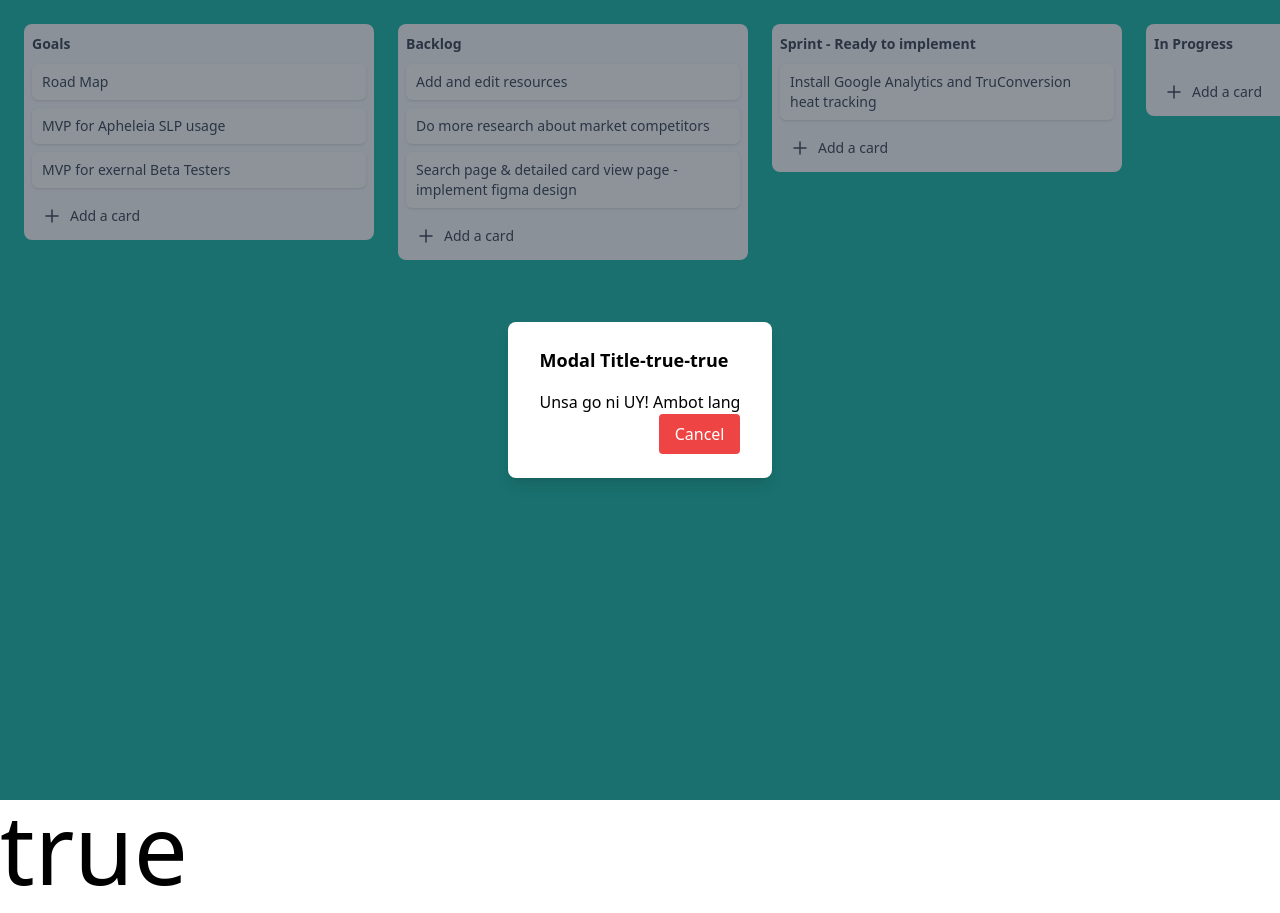
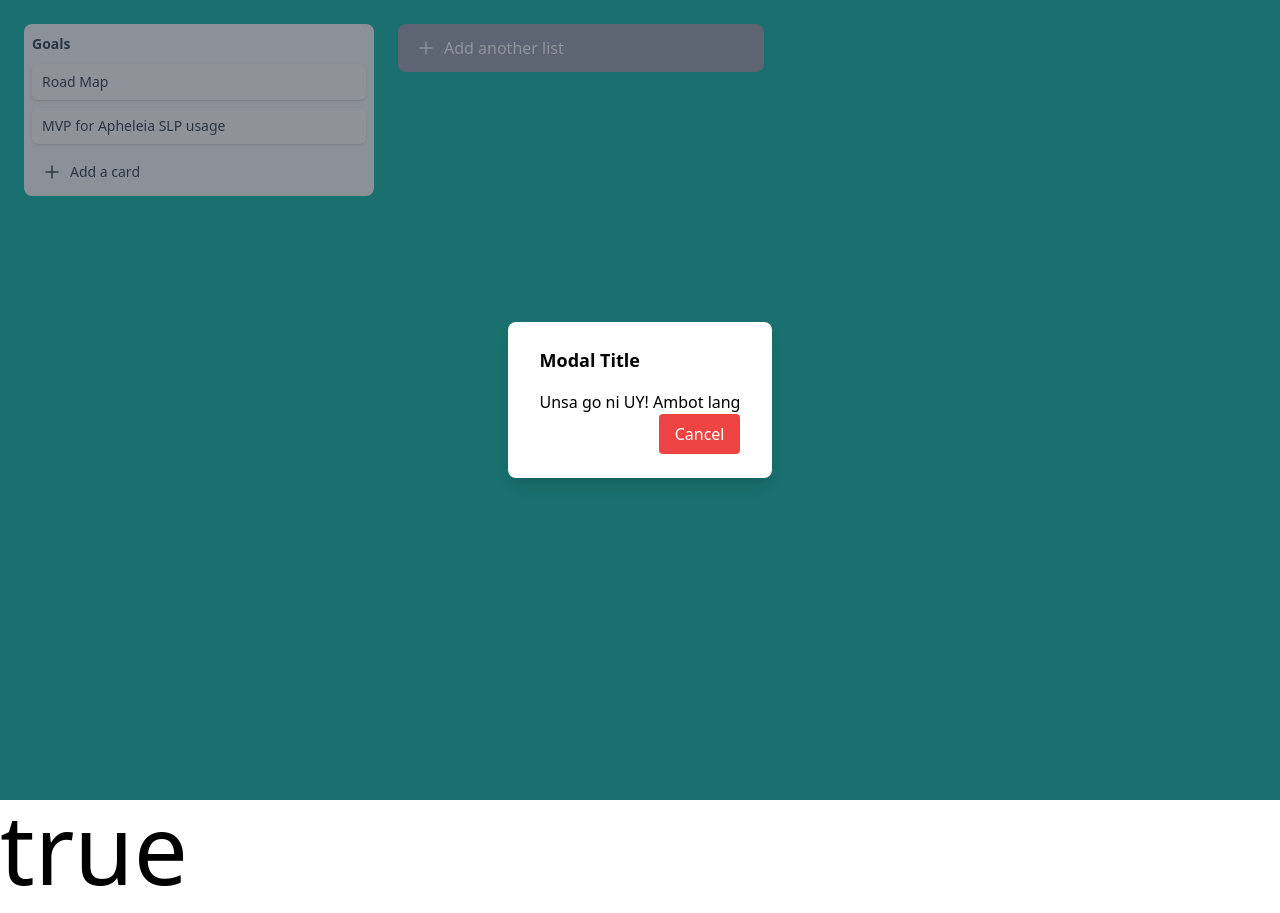
Before and after one commit to airrakedev/trello-boards, a Vue app: page /card/1/1 in a window 1280 px wide. Shown: the top 913 px of the page. Built offline with nearby package versions, Linux system fonts and the light colour scheme.

Commit message:
Added pinia store

```diff
--- a/package.json
+++ b/package.json
@@ -11,7 +11,8 @@
     "lint": "eslint . --ext .vue,.js,.jsx,.cjs,.mjs,.ts,.tsx,.cts,.mts --fix --ignore-path .gitignore"
   },
   "dependencies": {
-    "pinia": "^2.0.32",
+    "@vueuse/core": "^10.1.0",
+    "pinia": "^2.0.35",
     "vue": "^3.2.47",
     "vue-router": "^4.1.6"
   },
--- a/src/components/UpdateCard.vue
+++ b/src/components/UpdateCard.vue
@@ -3,15 +3,37 @@
 		<template #title> Modal Wrapper </template>
 	</modal-wrapper> -->
 	<!-- <router-view> -->
+	<p>{{ record }}</p>
 	<h1>Unsa go ni UY! Ambot lang</h1>
 	<!-- </router-view> -->
 </template>
 <script setup lang="ts">
 // import ModalWrapper from "@/components/modal/generic.vue";
-import { onMounted } from "vue";
-import cardModalState from "@/composables/updateModalState";
+import { onMounted, computed } from "vue";
 
-const { open, isVisible } = cardModalState();
+import { storeToRefs } from "pinia";
+import { useCardStore } from "@/stores/card";
 
-onMounted(() => {});
+const { getTheCard, theCard } = storeToRefs(useCardStore());
+const { fetchCard } = useCardStore();
+
+const props = defineProps({
+	columnId: {
+		type: Number,
+		required: true,
+	},
+	cardId: {
+		type: Number,
+		required: true,
+	},
+});
+
+// COMPUTED
+const record = computed(() => theCard);
+
+onMounted(() => {
+	console.log(props.columnId, props.cardId, "ubnsa god ni");
+	fetchCard(props.columnId, props.cardId);
+	console.log(getTheCard, "The cards selected");
+});
 </script>
--- a/src/components/modal/generic.vue
+++ b/src/components/modal/generic.vue
@@ -9,9 +9,7 @@
 			class="bg-white rounded-lg shadow-lg px-8 py-6 z-50"
 		>
 			<slot name="title">
-				<h2 class="text-lg font-bold mb-4">
-					Modal Title-{{ getVisible }}-{{ isVisible }}
-				</h2>
+				<h2 class="text-lg font-bold mb-4">Modal Title</h2>
 			</slot>
 			<slot name="body">
 				<p class="mb-4">Modal content goes here.</p>
@@ -41,7 +39,7 @@ export default {
 import { useRouter } from "vue-router";
 import cardModalState from "@/composables/updateModalState";
 
-const { isVisible, getVisible, close } = cardModalState();
+const { isVisible, close } = cardModalState();
 
 const router = useRouter();
 
--- /dev/null
+++ b/src/helpers/card.json
@@ -0,0 +1,20 @@
+[
+	{
+		"id": "PLACEHOLDER_ID",
+		"title": "Goals",
+		"isAddActive": false,
+		"cardValue": "",
+		"cards": [
+			{
+				"id": "PLACEHOLDER_ID",
+				"title": "Road Map",
+				"description": "first description"
+			},
+			{
+				"id": "PLACEHOLDER_ID",
+				"title": "MVP for Apheleia SLP usage",
+				"description": "first description"
+			}
+		]
+	}
+]
--- a/src/helpers/various.ts
+++ b/src/helpers/various.ts
@@ -1,3 +1,6 @@
+import cards from "./card.json";
+import type { Columns } from "@/models/index.ts";
+
 export function randomId(): string {
 	const alp: string =
 		"ABCDEFGHIJKLMNOPQRSTUVWXYZabcdefghijklmnopqrstuvwxyz123456789";
@@ -7,3 +10,17 @@ export function randomId(): string {
 	}
 	return uid;
 }
+
+export function addCardId(): Columns[] {
+	if (Array.isArray(cards)) {
+		cards.forEach((v) => {
+			v.id = randomId();
+			if (Array.isArray(v.cards)) {
+				v.cards.forEach((v1) => {
+					v1.id = randomId();
+				});
+			}
+		});
+	}
+	return cards as Columns;
+}
--- /dev/null
+++ b/src/stores/card.ts
@@ -0,0 +1,68 @@
+import { ref, computed } from "vue";
+import { defineStore } from "pinia";
+import { addCardId } from "@/helpers/various";
+import { useLocalStorage } from "@vueuse/core";
+import type { Columns, Cards } from "@/models";
+import { randomId } from "@/helpers/various";
+
+export const useCardStore = defineStore("card", () => {
+	// STATE
+	const cards = ref(useLocalStorage("cards", addCardId()));
+	const theCard = ref<Cards | null>(null);
+
+	// GETTERS
+	const getCards = computed(() => cards.value);
+	const getThecard = computed(() => theCard.value);
+
+	// METHODS
+	const toggleCardForm = (index: number): void => {
+		cards.value[index].isAddActive = !cards.value[index].isAddActive;
+	};
+
+	const submitCard = (index: number): void => {
+		const col = cards.value[index] as Columns;
+		if (!col.cardValue.length) return;
+
+		const newCards = {
+			id: randomId(),
+			title: col.cardValue,
+		} as Cards;
+
+		cards.value[index].cards.push(newCards);
+		col.cardValue = "";
+	};
+
+	const addColumn = (title: string): void => {
+		if (!title.length) return;
+		const col = {
+			id: randomId(),
+			title: title,
+			isAddActive: false,
+			cardValue: "",
+			cards: [],
+		};
+		cards.value.push(col);
+	};
+
+	const fetchCard = (colId, cardId): void => {
+		const result = cards.value
+			.find((c) => c.id === colId)
+			?.cards.find((card) => card.id === cardId);
+		console.log(result, "hahaha");
+		if (!result) {
+			return false;
+		}
+		theCard.value = result;
+	};
+
+	return {
+		cards,
+		getCards,
+		theCard,
+		getThecard,
+		toggleCardForm,
+		submitCard,
+		addColumn,
+		fetchCard,
+	};
+});
--- a/src/stores/counter.ts
+++ /dev/null
@@ -1,12 +0,0 @@
-import { ref, computed } from 'vue'
-import { defineStore } from 'pinia'
-
-export const useCounterStore = defineStore('counter', () => {
-  const count = ref(0)
-  const doubleCount = computed(() => count.value * 2)
-  function increment() {
-    count.value++
-  }
-
-  return { count, doubleCount, increment }
-})
--- a/src/views/Board.vue
+++ b/src/views/Board.vue
@@ -3,7 +3,7 @@
 		<div
 			class="extra-width h-screen px-6 bg-teal-500 overflow-x-auto mx-auto py-6 flex justify-start gap-6"
 		>
-			<template v-for="(column, index) in columns" :key="index">
+			<template v-for="(column, index) in getCards" :key="index">
 				<div class="list col-width">
 					<div class="main-card">
 						<div class="list-header">{{ column.title }}</div>
@@ -69,9 +69,6 @@
 </template>
 <script setup lang="ts">
 import { ref, onMounted, watch } from "vue";
-import { randomId } from "./../helpers/various";
-
-import type { Columns, Cards } from "./../models/index.ts";
 
 import CloseIcon from "@/assets/svg/close.vue";
 import PlusIcon from "@/assets/svg/plus.vue";
@@ -80,111 +77,20 @@ import ModalDialog from "@/components/modal/generic.vue";
 
 import modalState from "@/composables/updateModalState.ts";
 
+import { storeToRefs } from "pinia";
+import { useCardStore } from "@/stores/card";
 import { useRoute, useRouter } from "vue-router";
+
 const router = useRouter();
 const route = useRoute();
 
 const { isVisible, open } = modalState();
+const { getCards } = storeToRefs(useCardStore());
+const { toggleCardForm, submitCard, addColumn } = useCardStore();
 
 const cardDialog = ref<InstanceType<typeof ModalDialog> | null>(null);
-const columns = ref([
-	{
-		id: randomId(),
-		title: "Goals",
-		isAddActive: false,
-		cardValue: "",
-		cards: [
-			{
-				id: randomId(),
-				title: "Road Map",
-				description: "first description",
-			},
-			{
-				id: randomId(),
-				title: "MVP for Apheleia SLP usage",
-				description: "first description",
-			},
-			{
-				id: randomId(),
-				title: "MVP for exernal Beta Testers",
-				description: "first description",
-			},
-		],
-	},
-	{
-		id: randomId(),
-		title: "Backlog",
-		isAddActive: false,
-		cardValue: "",
-		cards: [
-			{
-				id: randomId(),
-				title: "Add and edit resources",
-				description: "first description",
-			},
-			{
-				id: randomId(),
-				title: "Do more research about market competitors",
-				description: "first description",
-			},
-			{
-				id: randomId(),
-				title: "Search page & detailed card view page - implement figma design",
-				description: "first description",
-			},
-		],
-	},
-	{
-		id: randomId(),
-		title: "Sprint - Ready to implement",
-		isAddActive: false,
-		cardValue: "",
-		cards: [
-			{
-				id: randomId(),
-				title: "Install Google Analytics and TruConversion heat tracking",
-				description: "first description",
-			},
-		],
-	},
-	{
-		id: randomId(),
-		title: "In Progress",
-		isAddActive: false,
-		cardValue: "",
-		cards: [],
-	},
-]);
 
 // METHODS
-const toggleCardForm = (index: number) => {
-	columns.value[index].isAddActive = !columns.value[index].isAddActive;
-};
-
-const submitCard = (index: number) => {
-	const col = columns.value[index] as Columns;
-	if (!col.cardValue.length) return;
-
-	const newCards = {
-		id: randomId(),
-		title: col.cardValue,
-	} as Cards;
-
-	columns.value[index].cards.push(newCards);
-	col.cardValue = "";
-};
-const addColumn = (title: string) => {
-	if (!title.length) return;
-	const col = {
-		id: randomId(),
-		title: title,
-		isAddActive: false,
-		cardValue: "",
-		cards: [],
-	};
-	columns.value.push(col);
-};
-
 const updateCard = async (columnId: string, cardId: string) => {
 	await router.push({ name: "UpdateCard", params: { columnId, cardId } });
 };
@@ -201,7 +107,7 @@ watch(
 );
 // MOUNTED
 onMounted(() => {
-	// console.log(route.name, "unday value");
+	console.log(getCards, "unday value");
 });
 </script>
 <style scoped lang="scss">
--- a/tsconfig.json
+++ b/tsconfig.json
@@ -2,6 +2,7 @@
 	"extends": "@vue/tsconfig/tsconfig.web.json",
 	"include": ["env.d.ts", "src/**/*", "src/**/*.vue"],
 	"compilerOptions": {
+		"verbatimModuleSyntax": true,
 		"baseUrl": ".",
 		"paths": {
 			"@/*": ["./src/*"]
```
Also changed, not shown: 1 other file (tests, documents, lock files or other folders). Lines whose indentation alone changed are shown as unchanged.
